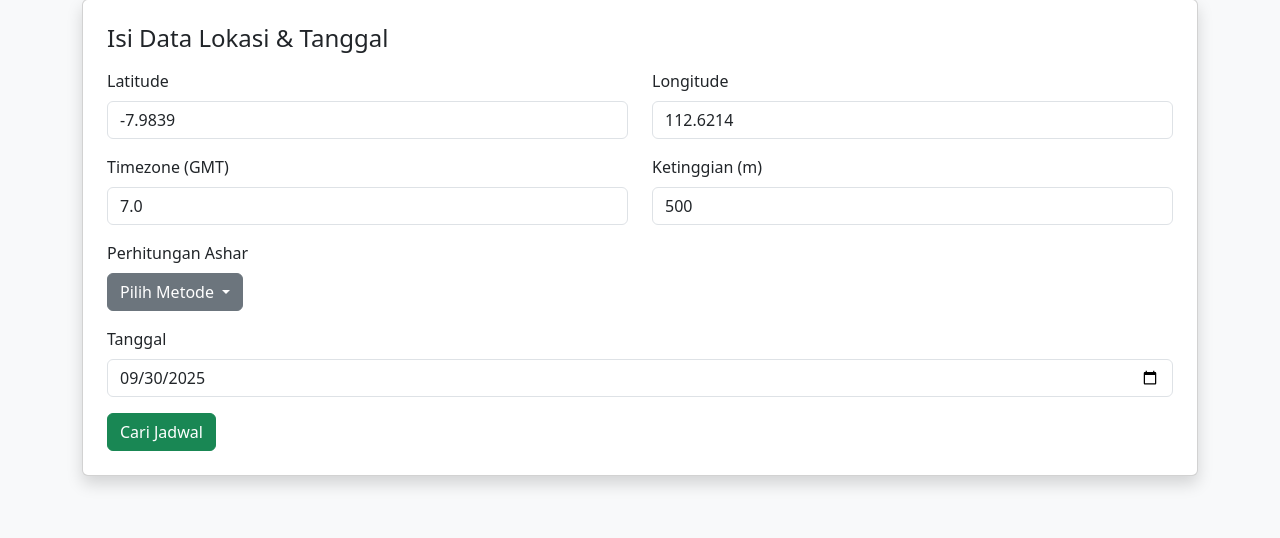
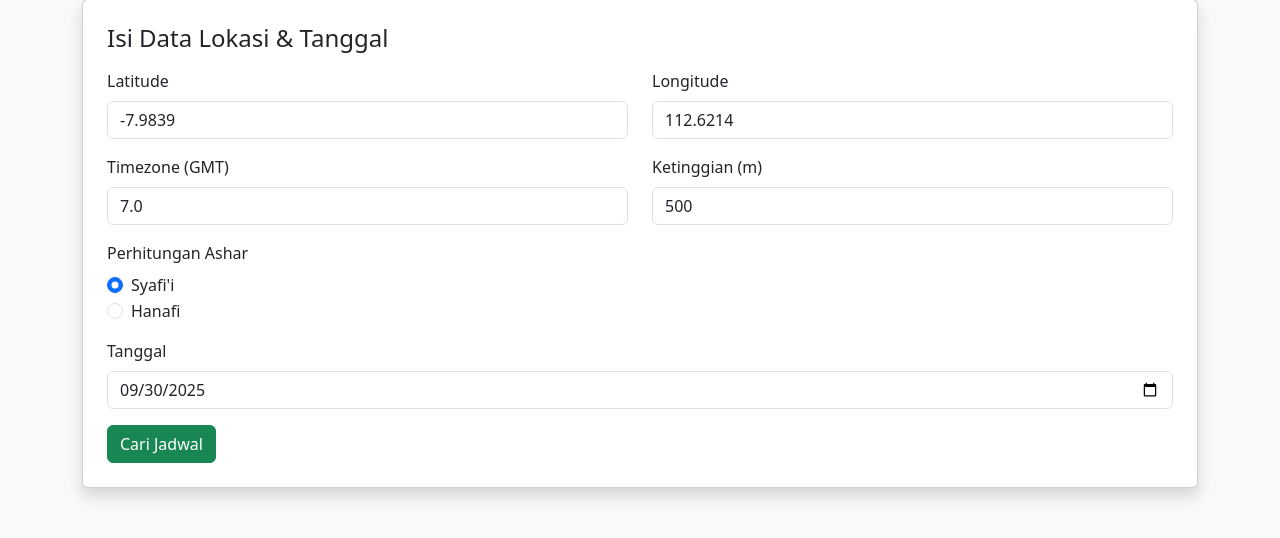
Before and after one commit to AzharFkh/Islamic_Prayer_Schedule2, a Flask app: page / in a window 1280 px wide. Shown: the part 81-619 px from the top of the page. Run offline with Flask 3, Linux system fonts and the light colour scheme; some libraries are stand-ins or nearby versions.

Commit message:
changing dropdown to radio

```diff
--- a/templates/index.html
+++ b/templates/index.html
@@ -38,34 +38,17 @@
           <input type="number" class="form-control" name="altitude" value="500" required>
         </div>
       </div>
-
-      <div class="mb-3">
+        <div class="mb-3">
         <label class="form-label">Perhitungan Ashar</label>
-        <div class="dropdown">
-          <button class="btn btn-secondary dropdown-toggle" type="button"
-                  id="dropdownMenuButton" data-bs-toggle="dropdown" aria-expanded="false">
-            Pilih Metode
-          </button>
-          <ul class="dropdown-menu" aria-labelledby="dropdownMenuButton">
-            <li><a class="dropdown-item" href="#" data-value="1">Syafi'i</a></li>
-            <li><a class="dropdown-item" href="#" data-value="2">Hanafi</a></li>
-          </ul>
+          <div class="form-check">
+            <input type="radio" class="form-check-input" id="radio1" name="asharMethod" value="1" checked>Syafi'i
+            <label class="form-check-label" for="radio1"></label>
+          </div>
+          <div class="form-check">
+            <input type="radio" class="form-check-input" id="radio2" name="asharMethod" value="2">Hanafi
+            <label class="form-check-label" for="radio2"></label>
+          </div>
         </div>
-        <input type="hidden" name="asharMethod" id="asharMethod" value="Syafi'i">
-      </div>
-
-      <script>
-        document.querySelectorAll('.dropdown-item').forEach(item => {
-          item.addEventListener('click', function (e) {
-            e.preventDefault();
-            let value = this.getAttribute("data-value");   // ambil value (1/2)
-            let text = this.textContent;                   // ambil teks (Syafi'i/Hanafi)
-            document.getElementById("asharMethod").value = value; // simpan ke hidden input
-            document.getElementById("dropdownMenuButton").textContent = text; // update tombol
-          });
-        });
-      </script>
-
       <div class="mb-3">
         <label class="form-label">Tanggal</label>
         <input type="date" class="form-control" name="tanggal" value="2025-09-30" required>
```
